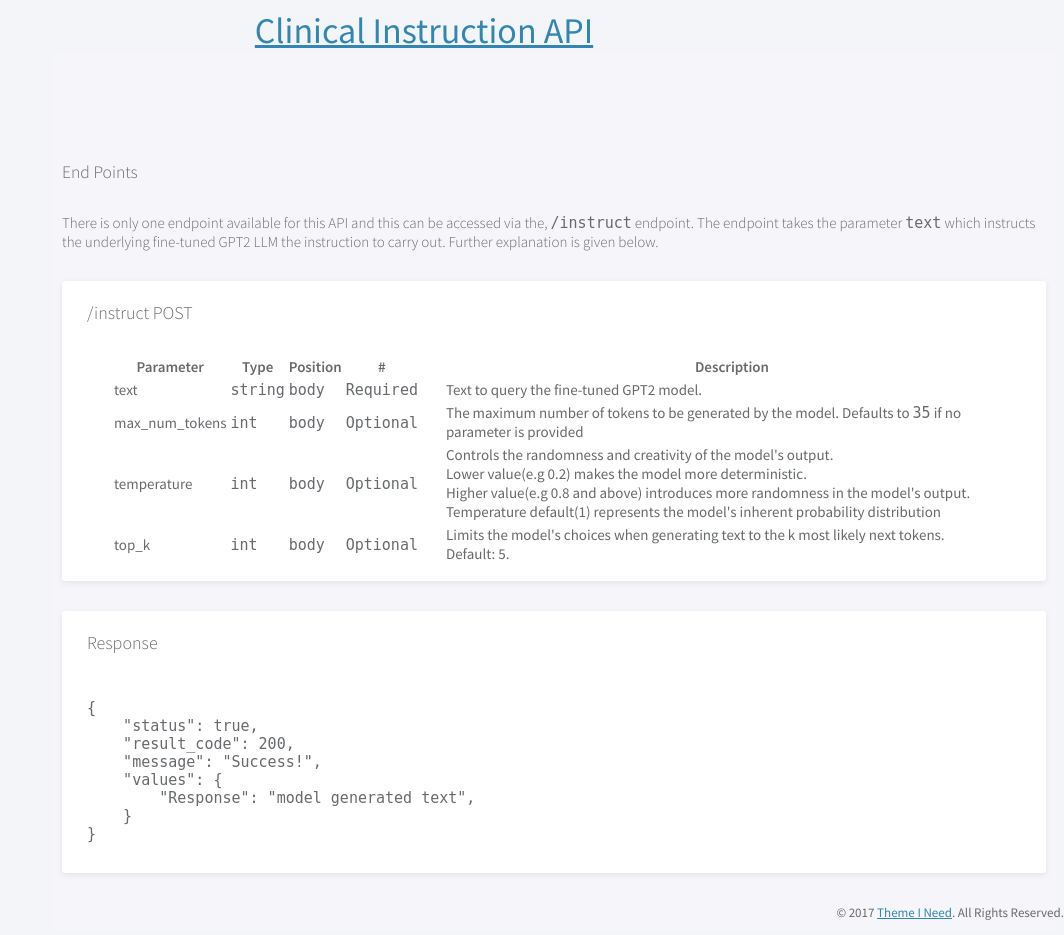
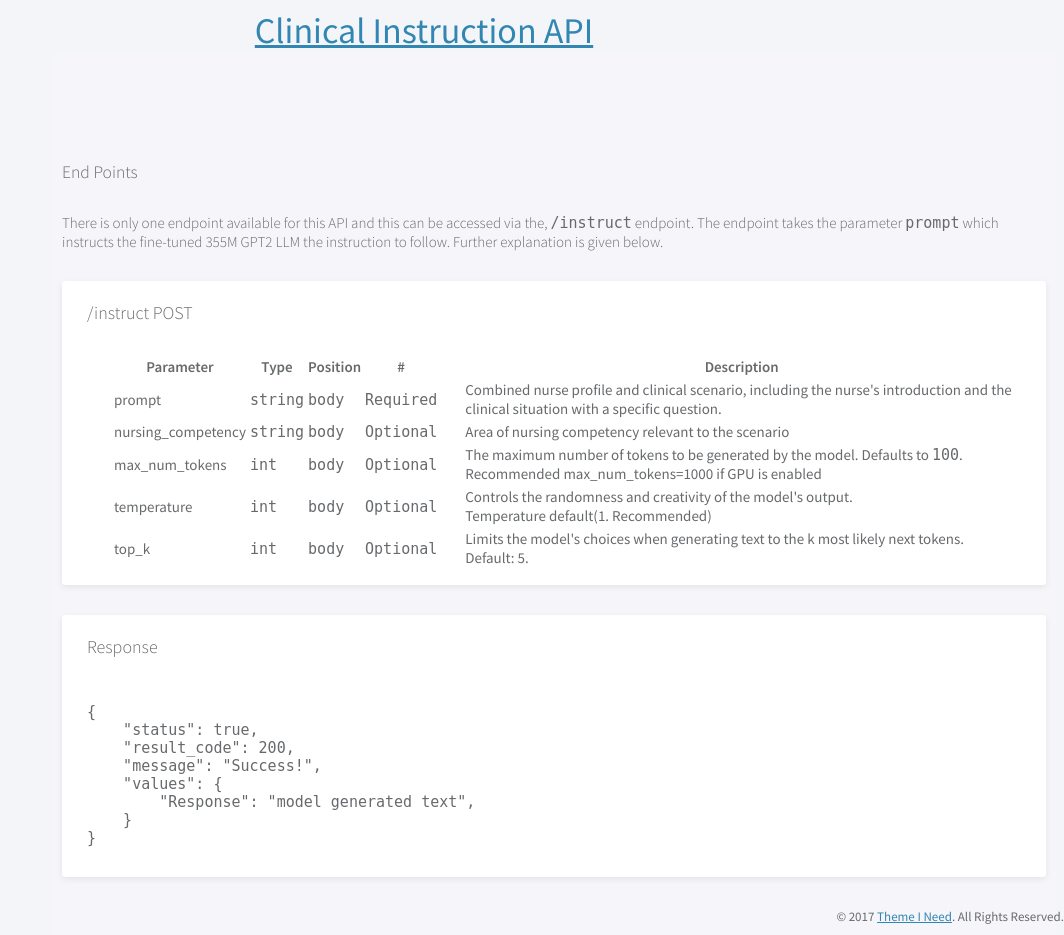
Before and after one commit to BetikuOluwatobi/clinical-instruct-api, a Flask app: page / in a window 1280 px wide. Shown: the whole page, without its empty margins (216-1280 px from the left). Run offline with Flask 3, Linux system fonts and the light colour scheme.

Commit message:
reverted to previous commits

```diff
--- a/app.py
+++ b/app.py
@@ -1,12 +1,15 @@
 from flask import Flask, request, render_template, url_for, abort, jsonify
-from utils import text_to_token_ids, token_ids_to_text, generate, load_weights, SETTINGS
+from utils import format_input, text_to_token_ids, token_ids_to_text, generate, load_weights, CONFIG
 from model import GPT
-import os, tiktoken
+import os, tiktoken, torch
 
 app = Flask(__name__)
+torch.random.manual_seed(142)
 tokenizer = tiktoken.get_encoding('gpt2')
+SETTINGS = CONFIG[1]
 model = GPT(SETTINGS)
-model = load_weights(model, name="custom_124M")
+name = "finetuned_355M_nurse_competency_ddx_snomed"
+model = load_weights(model, name=name)
 
 
 
@@ -43,14 +46,15 @@ def index():
 
 @app.route("/instruct")
 def instruct():
-    text = request.args.get("text", None)
-    if text is None:
-        abort(400, description="'text' parameter is required.")
+    prompt = request.args.get("prompt", None)
+    if prompt is None:
+        abort(400, description="'prompt' parameter is required.")
+    competency = request.args.get("nursing_competency", None)
     max_num_tokens = handle_bad_request(request.args.get("max_num_tokens", 35), name="max_num_tokens")
-    temperature = handle_bad_request(request.args.get("temperature", 1), name="temperature")
+    temperature = handle_bad_request(request.args.get("temperature", 1.), name="temperature")
     top_k = handle_bad_request(request.args.get("top_k", 5), name="top_k")
 
-    token_ids = generate(model=model, idx=text_to_token_ids(text, tokenizer),
+    token_ids = generate(model=model, idx=text_to_token_ids(format_input(prompt, competency), tokenizer),
                          max_num_tokens=max_num_tokens, context_length=SETTINGS['n_ctx'],
                          temperature=temperature, top_k=top_k, eos=50256)
     output = token_ids_to_text(token_ids, tokenizer)
--- a/templates/index.html
+++ b/templates/index.html
@@ -33,7 +33,7 @@ KLOROFIL - Free Bootstrap Dashboard Template  -->
 					<h3 class="page-title">End Points</h3>
 					<h4 class="page-title">
                         There is only one endpoint available for this API and this can be accessed via the, <code>/instruct</code> endpoint.
-                        The endpoint takes the parameter <code>text</code> which instructs the underlying fine-tuned GPT2 LLM the instruction to carry out.
+                        The endpoint takes the parameter <code>prompt</code> which instructs the fine-tuned 355M GPT2 LLM the instruction to follow.
                         Further explanation is given below.
                     </h4>
 					<div class="row">
@@ -56,18 +56,25 @@ KLOROFIL - Free Bootstrap Dashboard Template  -->
 										</thead>
 										<tbody>
 											<tr>
-												<td>text</td>
+												<td>prompt</td>
 												<td><code>string</code></td>
 												<td><code>body</code></td>
 												<td><code>Required</code></td>
-												<td>Text to query the fine-tuned GPT2 model.</td>
+												<td>Combined nurse profile and clinical scenario, including the nurse's introduction and the clinical situation with a specific question.</td>
+											</tr>
+											<tr>
+												<td>nursing_competency</td>
+												<td><code>string</code></td>
+												<td><code>body</code></td>
+												<td><code>Optional</code></td>
+												<td>Area of nursing competency relevant to the scenario</td>
 											</tr>
 											<tr>
 												<td>max_num_tokens</td>
 												<td><code>int</code></td>
 												<td><code>body</code></td>
 												<td><code>Optional</code></td>
-												<td>The maximum number of tokens to be generated by the model. Defaults to <code>35</code> if no parameter is provided</td>
+												<td>The maximum number of tokens to be generated by the model. Defaults to <code>100</code>. Recommended max_num_tokens=1000 if GPU is enabled</td>
 											</tr>
 											<tr>
 												<td>temperature</td>
@@ -76,9 +83,7 @@ KLOROFIL - Free Bootstrap Dashboard Template  -->
 												<td><code>Optional</code></td>
 												<td>
 													Controls the randomness and creativity of the model's output. <br>
-													Lower value(e.g 0.2) makes the model more deterministic. <br>
-													Higher value(e.g 0.8 and above) introduces more randomness in the model's output. <br>
-													Temperature default(1) represents the model's inherent probability distribution
+													Temperature default(1. Recommended)
 												</td>
 											</tr>
 											<tr>
--- a/utils.py
+++ b/utils.py
@@ -2,9 +2,21 @@ import numpy as np
 import os, torch
 
 
-SETTINGS = {'droprate': 0.0, 'qkv_bias': True, 'n_vocab': 50257, 'n_ctx': 1024,
-          'n_embd': 768, 'n_head': 12, 'n_layer': 12}
+CONFIG = {0:{'droprate': 0.0, 'qkv_bias': True, 'n_vocab': 50257, 'n_ctx': 1024,
+             'n_embd': 768, 'n_head': 12, 'n_layer': 12},
+          1: {'droprate': 0.0,'qkv_bias': True,'n_vocab': 50257,'n_ctx': 1024,
+              'n_embd': 1024,'n_head': 16,'n_layer': 24}
+}
 
+
+def format_input(prompt, competency):
+    output = (
+        f"Below is an instruction that describes a clinical situation with a specific question, paired with the nursing competency and an optional SNOMED CT diagnostic codes relevant to the scenario to provide further context. "
+        f"Write ONLY a clinician response that appropriately completes the request.\n\n"
+        f"### Instruction:\n{prompt}"
+    )
+    output += (f"\n\n### Nursing Competency:\n{competency}" if competency else "")
+    return output
 
 def text_to_token_ids(text, tokenizer):
     token_ids = tokenizer.encode(text, allowed_special={"<|endoftext|>"})
```
Also changed, not shown: 1 other file.
